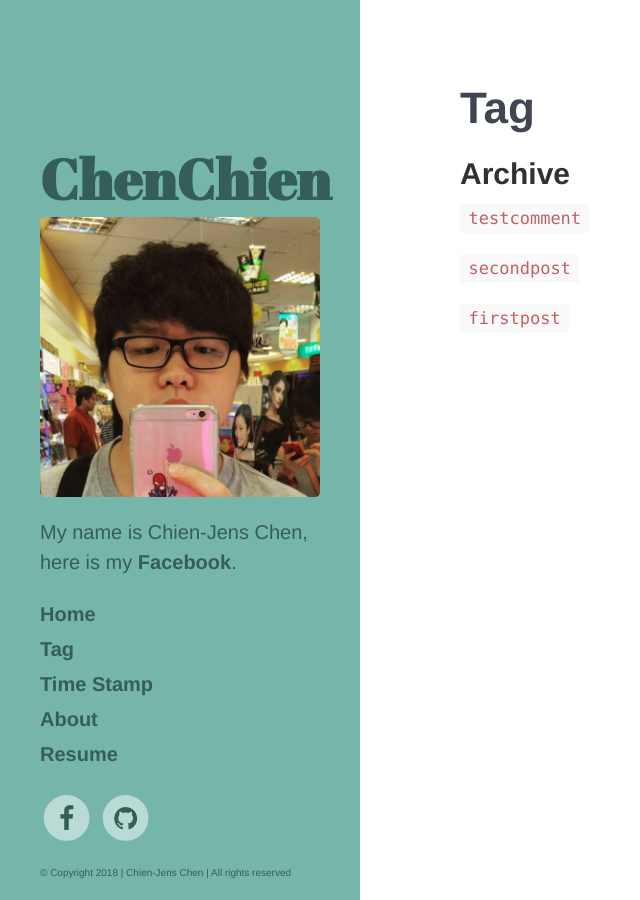
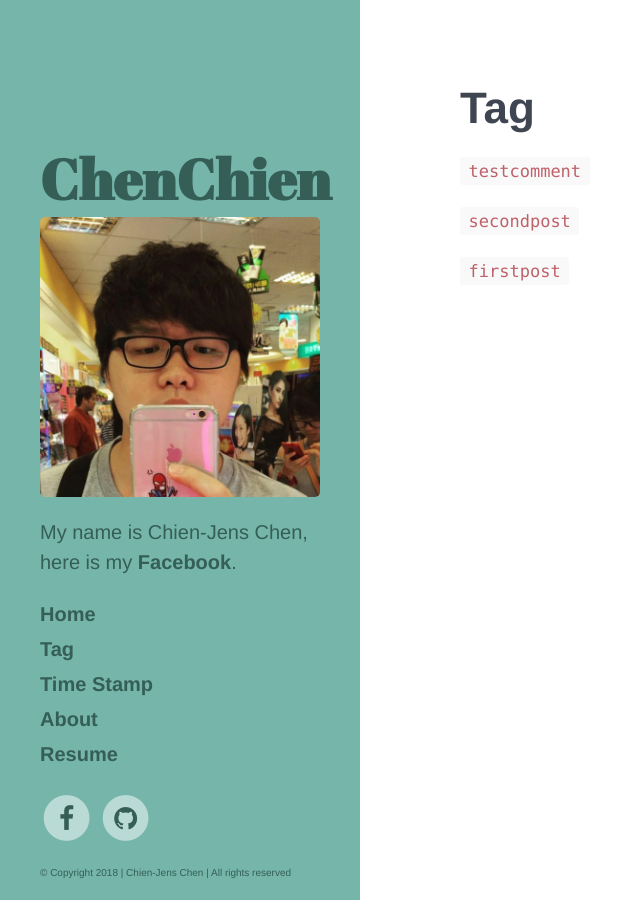
Before and after one commit to chienjens/chienjens.github.io, a Jekyll site: the page built from TagCloud.md, in a window 1280 px wide. Shown: the whole page, without its empty margins (0-640 px from the left). Built offline with Jekyll 4.4.1, drawn with Linux system fonts in a browser that asks for light colours; comment, search, counter and statistics services are not loaded.

Commit message:
Update archive.html

```diff
--- a/_includes/archive.html
+++ b/_includes/archive.html
@@ -1,4 +1,4 @@
-<h2>Archive</h2>
+<!--<h2>Archive</h2>-->
 {% capture temptags %}
   {% for tag in site.tags %}
     {{ tag[1].size | plus: 1000 }}#{{ tag[0] }}#{{ tag[1].size }}
```
